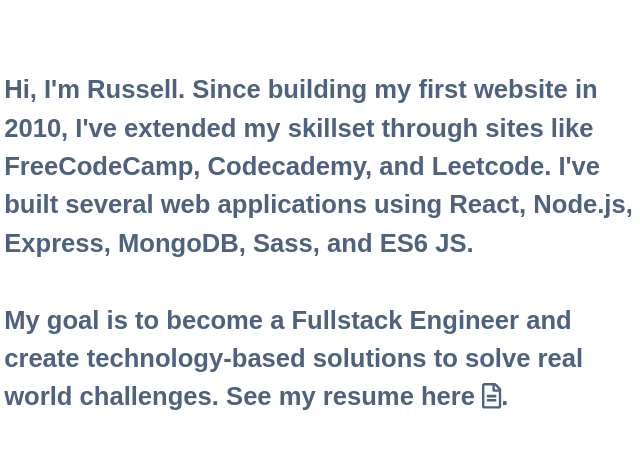
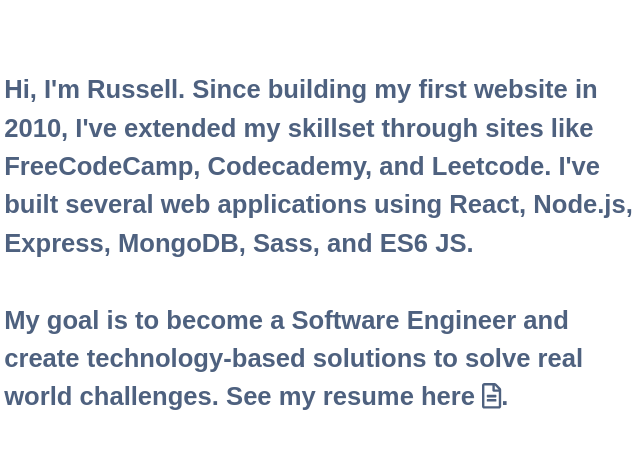
Before and after one commit to russelltchang/russelltchang.github.io, a website: page index.html in a window 1280 px wide. Shown: the part 805-1271 px from the top of the page, 527-1167 px from the left. Drawn offline with nearby package versions, Linux system fonts and the light colour scheme; a web font is replaced by a local one.

Commit message:
software engineer

```diff
--- a/index.html
+++ b/index.html
@@ -31,7 +31,7 @@
 
     <div id="about">
       <img id="headshot" src="pictures/headshot.jpg">
-      <p id="summary">Hi, I'm Russell. Since building my first website in 2010, I've extended my skillset through sites like FreeCodeCamp, Codecademy, and Leetcode. I've built several web applications using React, Node.js, Express, MongoDB, Sass, and ES6 JS.<br><br> My goal is to become a Fullstack Engineer and create technology-based solutions to solve real world challenges. See my resume here <a href="Resume.pdf" download target="_blank"><i style="color:rgba(3, 30, 73, .7);" class="far fa-file-alt"></i></a>.</p>
+      <p id="summary">Hi, I'm Russell. Since building my first website in 2010, I've extended my skillset through sites like FreeCodeCamp, Codecademy, and Leetcode. I've built several web applications using React, Node.js, Express, MongoDB, Sass, and ES6 JS.<br><br> My goal is to become a Software Engineer and create technology-based solutions to solve real world challenges. See my resume here <a href="Resume.pdf" download target="_blank"><i style="color:rgba(3, 30, 73, .7);" class="far fa-file-alt"></i></a>.</p>
     </div>
 
     <div id="projects">
```
Also changed, not shown: 1 other file.
